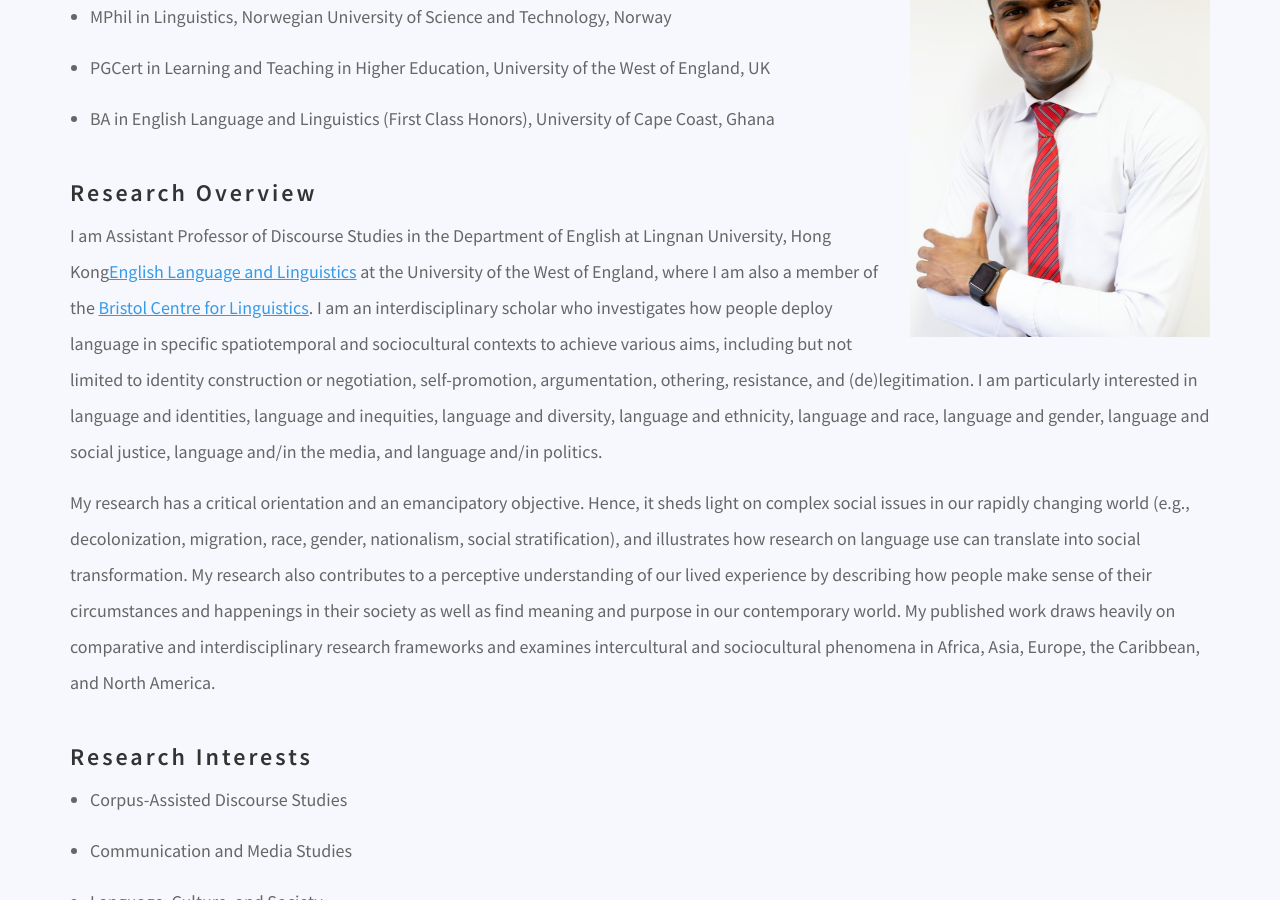
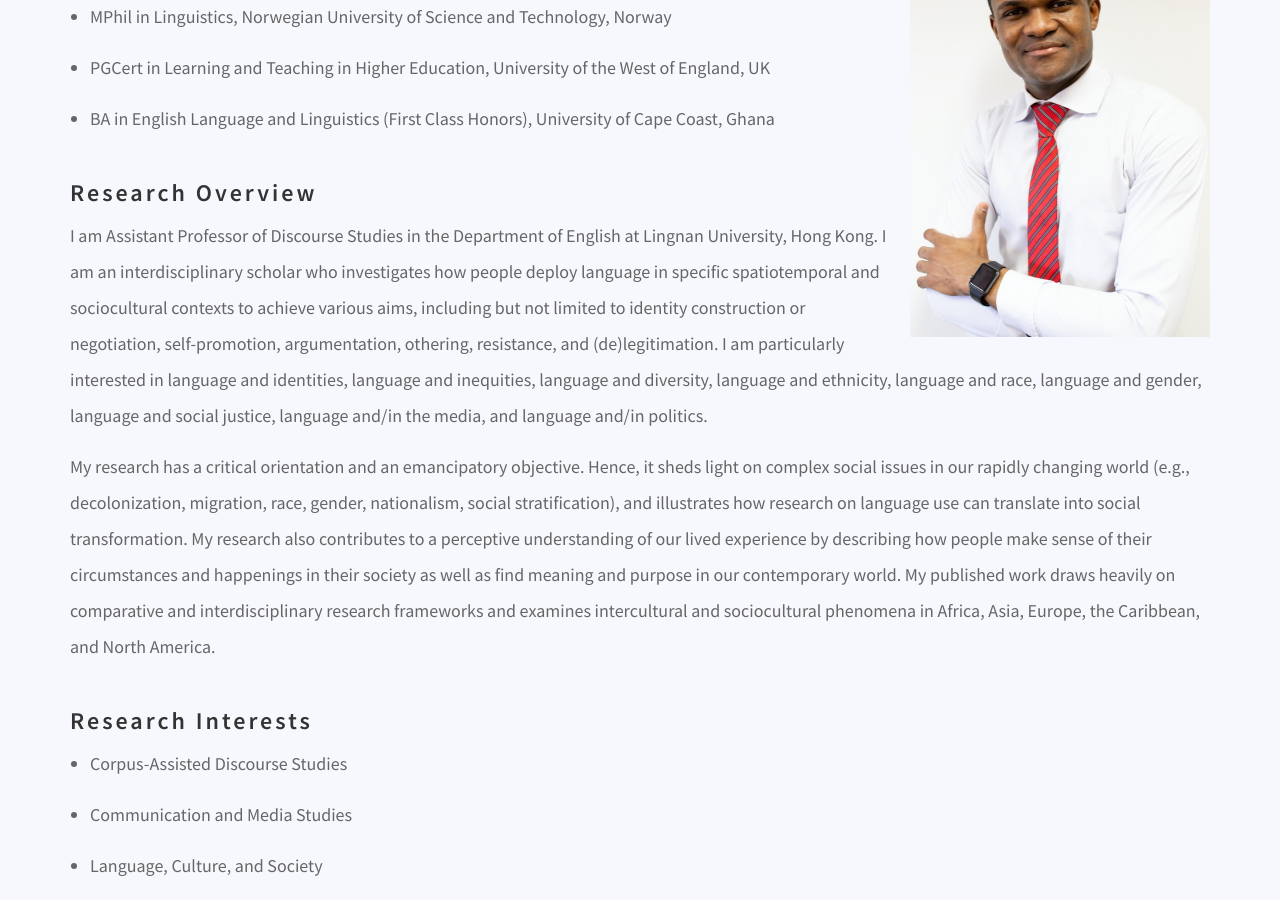
Before and after one commit to danielcornock/marknartey.com, a Jekyll site: the page built from index.md, in a window 1280 px wide and 900 px high, scrolled down 501 px. Built offline with Jekyll 4.4.1, drawn with Linux system fonts in a browser that asks for light colours; nearby versions of some CDN libraries; a script that is not in the unit is left out.

Commit message:
Update Pages “about”

```diff
--- a/index.md
+++ b/index.md
@@ -17,7 +17,7 @@
 
 ## Research Overview
 
-I am Assistant Professor of Discourse Studies in the Department of English at Lingnan University, Hong Kong[English Language and Linguistics](https://courses.uwe.ac.uk/QQ3C/english-language-and-linguistics) at the University of the West of England, where I am also a member of the [Bristol Centre for Linguistics](https://www.uwe.ac.uk/research/centres-and-groups/bcl). I am an interdisciplinary scholar who investigates how people deploy language in specific spatiotemporal and sociocultural contexts to achieve various aims, including but not limited to identity construction or negotiation, self-promotion, argumentation, othering, resistance, and (de)legitimation. I am particularly interested in language and identities, language and inequities, language and diversity, language and ethnicity, language and race, language and gender, language and social justice,  language and/in the media, and language and/in politics.
+I am Assistant Professor of Discourse Studies in the Department of English at Lingnan University, Hong Kong[](https://courses.uwe.ac.uk/QQ3C/english-language-and-linguistics). I am an interdisciplinary scholar who investigates how people deploy language in specific spatiotemporal and sociocultural contexts to achieve various aims, including but not limited to identity construction or negotiation, self-promotion, argumentation, othering, resistance, and (de)legitimation. I am particularly interested in language and identities, language and inequities, language and diversity, language and ethnicity, language and race, language and gender, language and social justice,  language and/in the media, and language and/in politics.
 
 My research has a critical orientation and an emancipatory objective. Hence, it sheds light on complex social issues in our rapidly changing world (e.g., decolonization, migration, race, gender, nationalism, social stratification), and illustrates how research on language use can translate into social transformation. My research also contributes to a perceptive understanding of our lived experience by describing how people make sense of their circumstances and happenings in their society as well as find meaning and purpose in our contemporary world. My published work draws heavily on comparative and interdisciplinary research frameworks and examines intercultural and sociocultural phenomena in Africa, Asia, Europe, the Caribbean, and North America.
 
```
